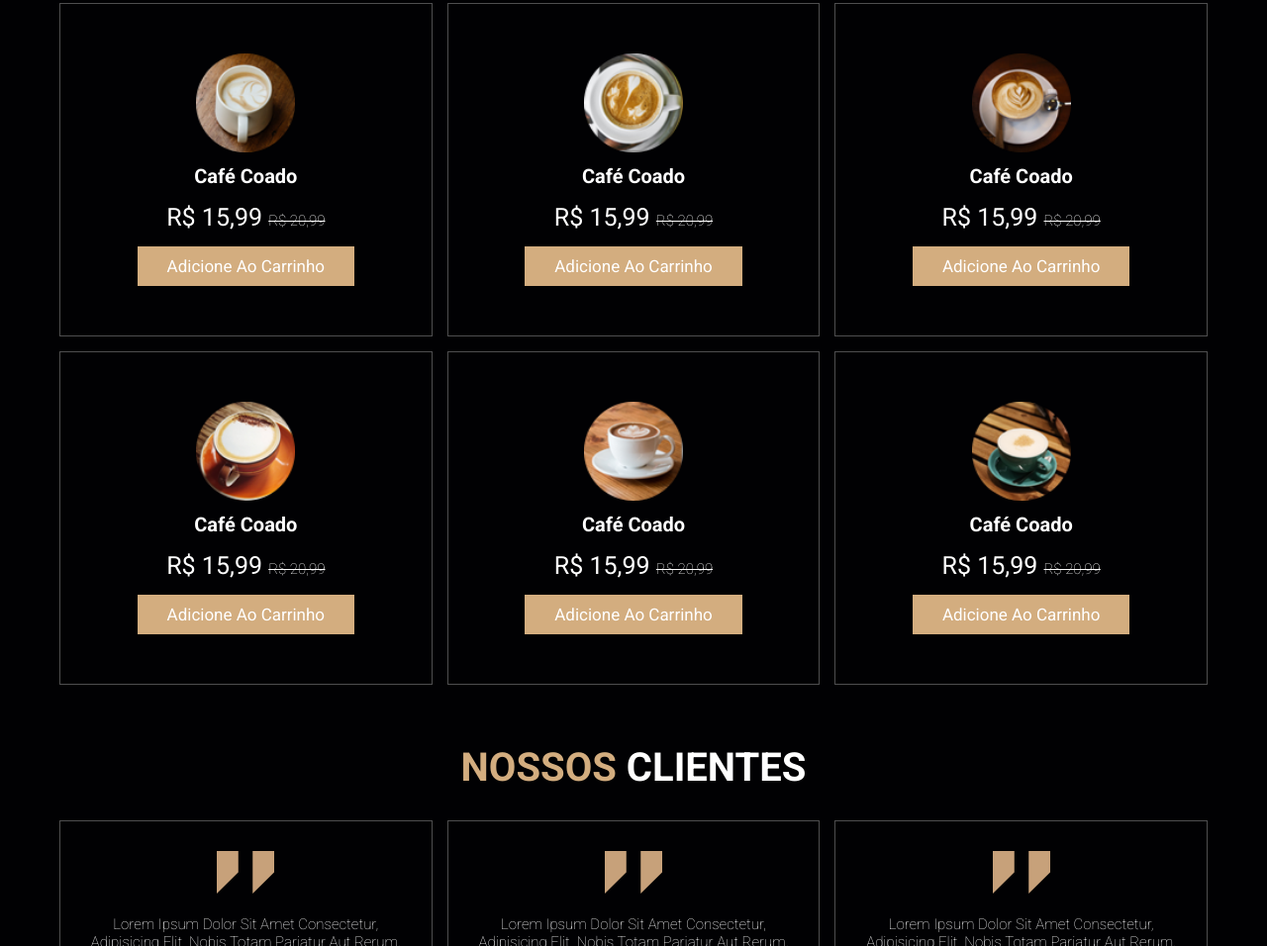
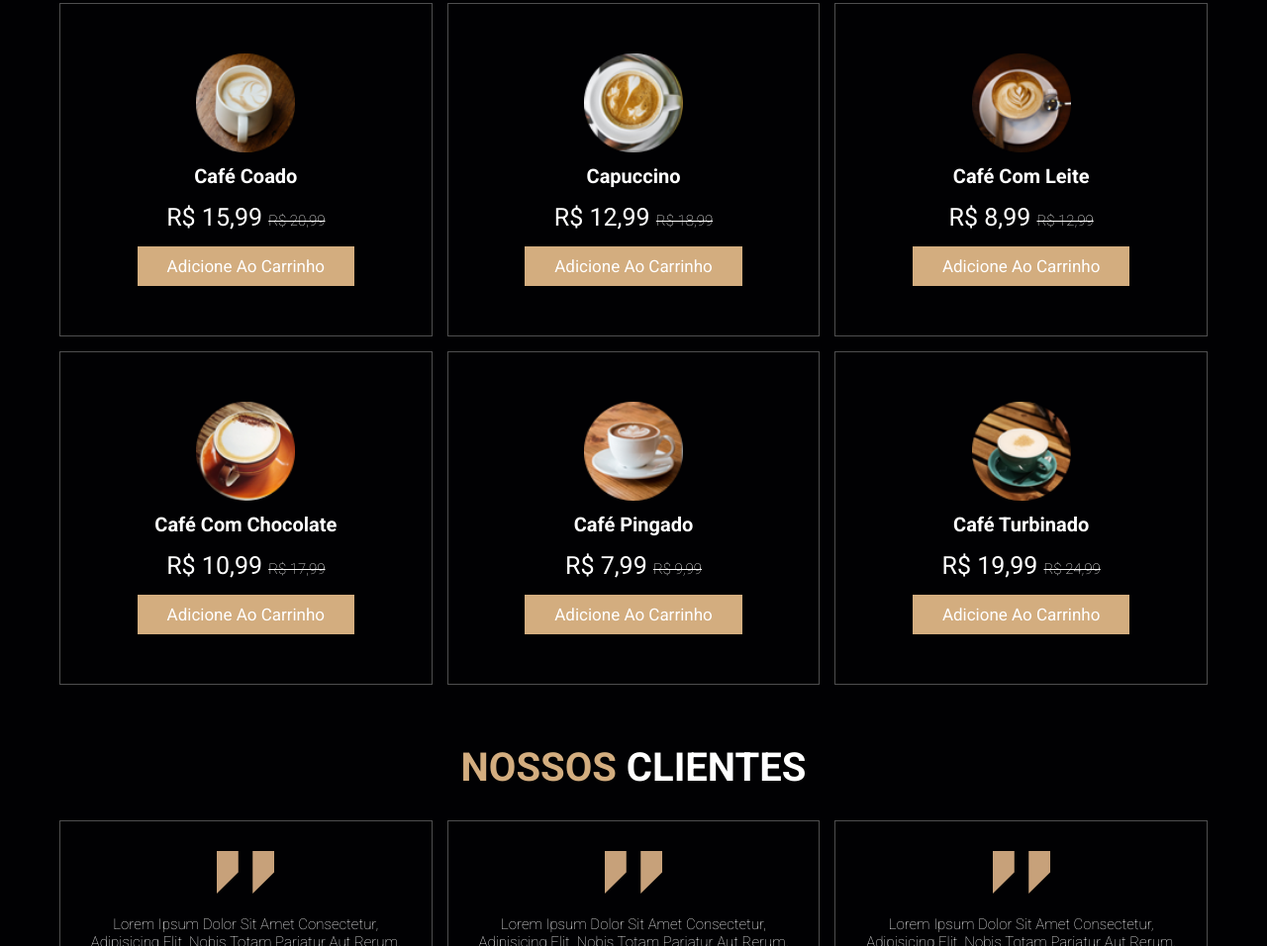
Before and after one commit to LuuizPaes/Projeto---Cafeteria, a plain HTML site: page index.html in a window 1280 px wide. Shown: the part 1545-2501 px from the top of the page at 99% size. Drawn offline with Linux system fonts and the light colour scheme.

Commit message:
Changing information in html

```diff
--- a/index.html
+++ b/index.html
@@ -83,45 +83,45 @@
 
             <div class="box">
                 <img src="./assets/menu-2.png" alt="item-2">
-                <h3>Café coado</h3>
+                <h3>Capuccino</h3>
                 <div class="price">
-                    R$ 15,99 <span>R$ 20,99</span>
+                    R$ 12,99 <span>R$ 18,99</span>
                 </div>
                 <a href="#" class="btn">Adicione ao carrinho</a>
             </div>
 
             <div class="box">
                 <img src="./assets/menu-3.png" alt="item-3">
-                <h3>Café coado</h3>
+                <h3>Café com leite</h3>
                 <div class="price">
-                    R$ 15,99 <span>R$ 20,99</span>
+                    R$ 8,99 <span>R$ 12,99</span>
                 </div>
                 <a href="#" class="btn">Adicione ao carrinho</a>
             </div>
 
             <div class="box">
                 <img src="./assets/menu-4.png" alt="item-4">
-                <h3>Café coado</h3>
+                <h3>Café com chocolate</h3>
                 <div class="price">
-                    R$ 15,99 <span>R$ 20,99</span>
+                    R$ 10,99 <span>R$ 17,99</span>
                 </div>
                 <a href="#" class="btn">Adicione ao carrinho</a>
             </div>
 
             <div class="box">
                 <img src="./assets/menu-5.png" alt="item-5">
-                <h3>Café coado</h3>
+                <h3>Café pingado</h3>
                 <div class="price">
-                    R$ 15,99 <span>R$ 20,99</span>
+                    R$ 7,99 <span>R$ 9,99</span>
                 </div>
                 <a href="#" class="btn">Adicione ao carrinho</a>
             </div>
 
             <div class="box">
                 <img src="./assets/menu-6.png" alt="item-6">
-                <h3>Café coado</h3>
+                <h3>Café turbinado</h3>
                 <div class="price">
-                    R$ 15,99 <span>R$ 20,99</span>
+                    R$ 19,99 <span>R$ 24,99</span>
                 </div>
                 <a href="#" class="btn">Adicione ao carrinho</a>
             </div>
```
